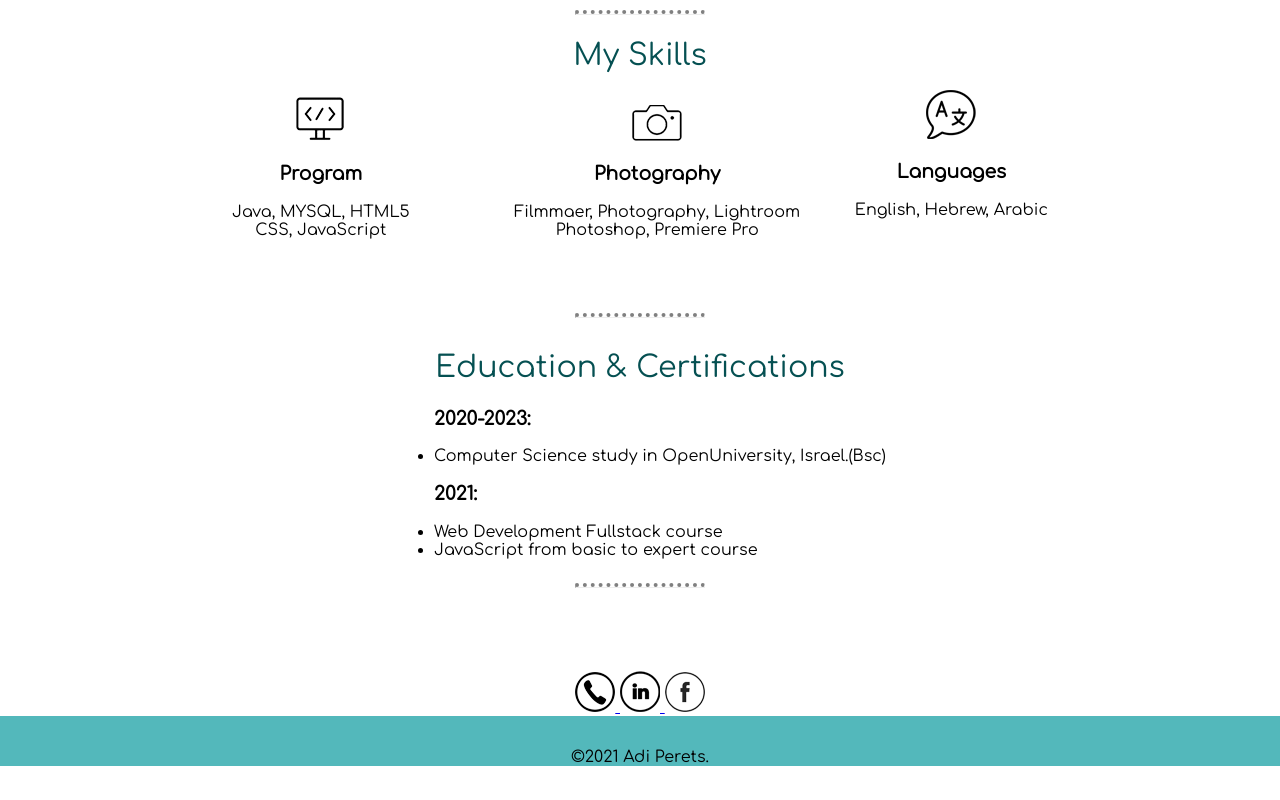
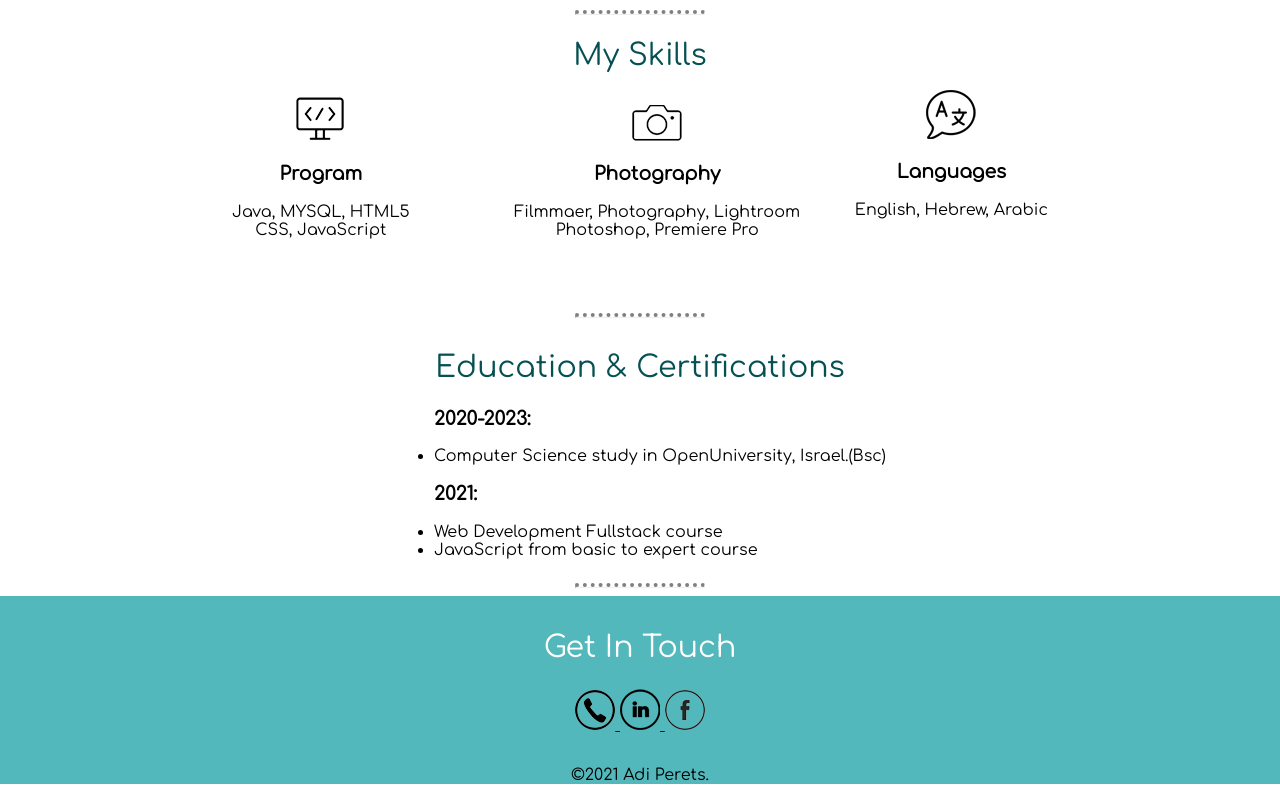
Before and after one commit to Adiperets26/My-CV-Page, a plain HTML site: page index.html in a window 1280 px wide. Shown: the part 1011-1811 px from the top of the page. Drawn offline with nearby package versions, Linux system fonts and the light colour scheme.

Commit message:
Update styles.css

```diff
--- a/css/styles.css
+++ b/css/styles.css
@@ -98,6 +98,11 @@ top: 0.625rem;
   display: inline-block;
 }
 
+.contact-me {
+  background-color: #53B8BB;
+  padding-top: 10px;
+}
+
 .get-in-touch {
   color: white;
 }
```
